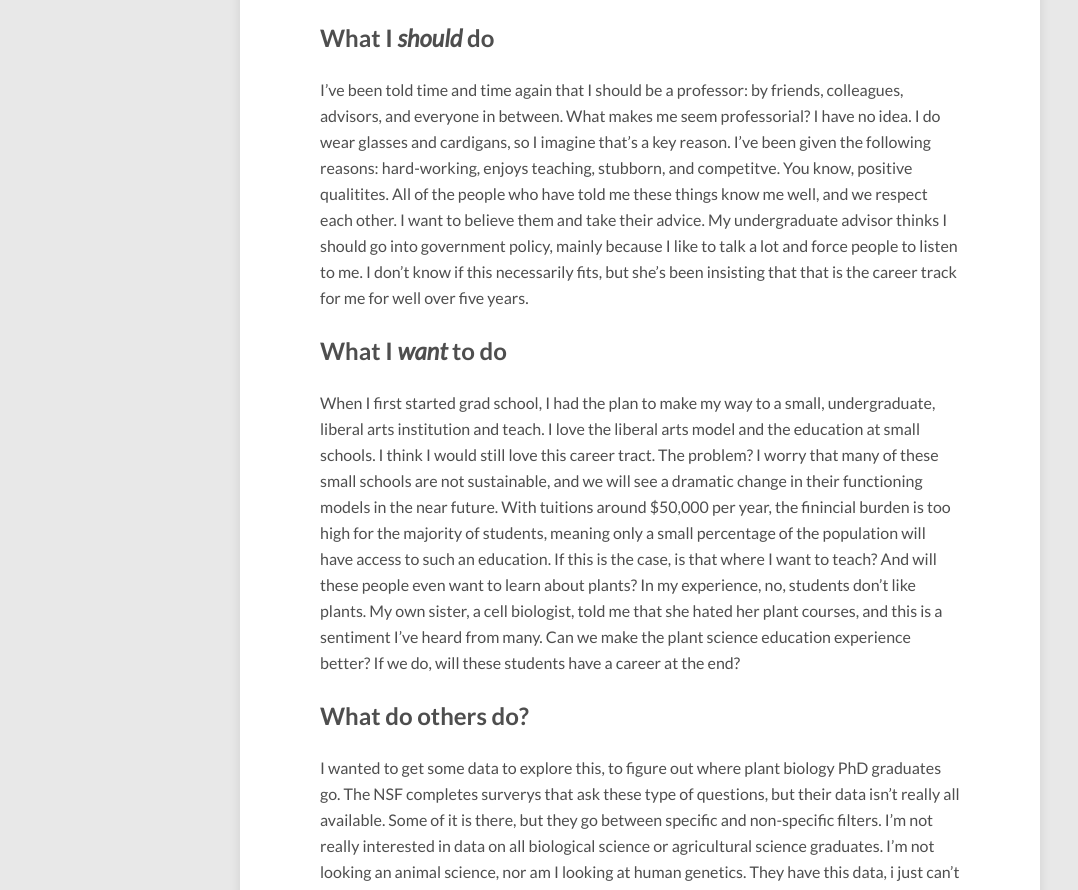
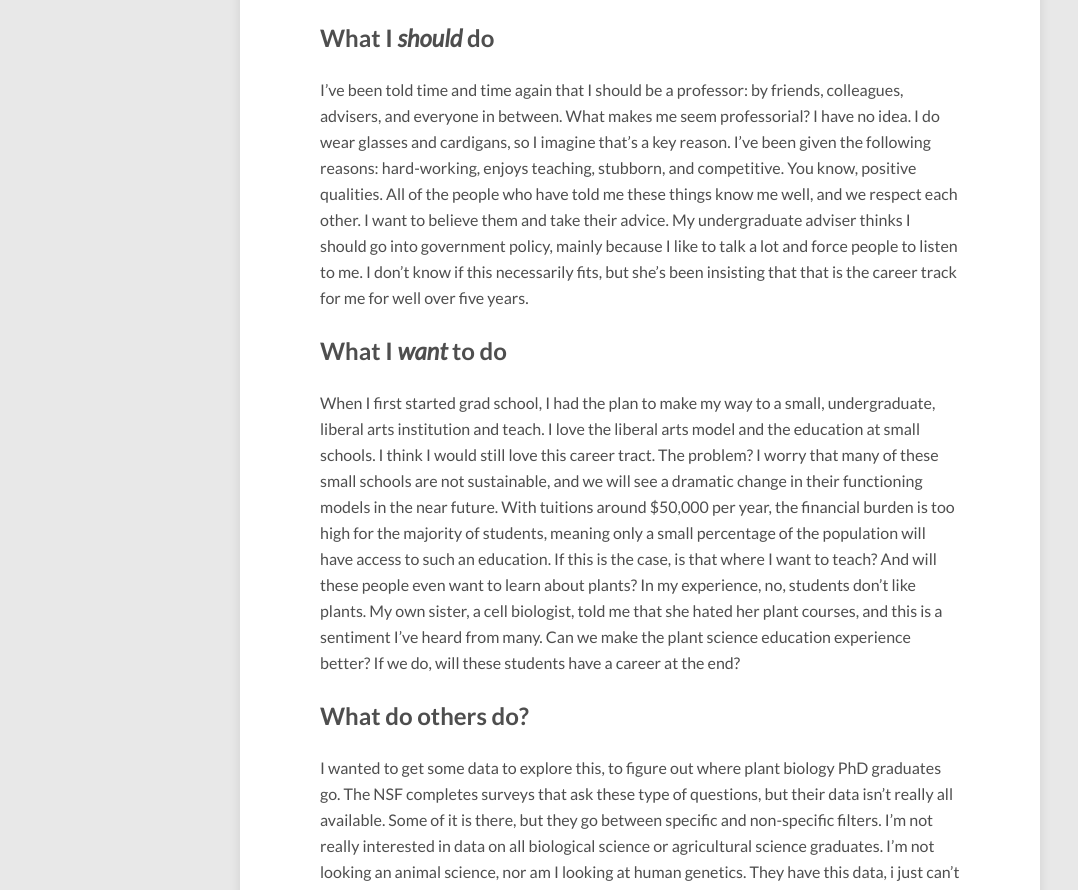
Before and after one commit to hanlonmt/hanlonmt.github.io, a Jekyll site: the page built from _posts/2015-1-11-future.md, in a window 1280 px wide and 1400 px high, scrolled down 1887 px. Shown: the part 180-1070 px from the top of the window, without its empty margins (0-1078 px from the left). Built offline with Jekyll 4.4.1, drawn with Linux system fonts in a browser that asks for light colours; nearby versions of some CDN libraries; comment, search, counter and statistics services are not loaded; some of the changed text lies outside the part shown.

Commit message:
fix typos

```diff
--- a/_posts/2015-1-11-future.md
+++ b/_posts/2015-1-11-future.md
@@ -30,13 +30,13 @@ Let's assume there are four large branches post-PhD: academia, industry, governm
 I've boxed in three things, two in blue (academia:research and government:policy) as two things I've been told that I should do. My initial goal (academia:teaching) is in orange. Other, the black box, is just that. There are all sorts of things there: writing, start-ups, careers totally outside of science. I'm not going to explore this in depth - there's plenty of other conversation elsewhere about this.
 
 ## What I *should* do
-I've been told time and time again that I should be a professor: by friends, colleagues, advisors, and everyone in between. What makes me seem professorial? I have no idea. I do wear glasses and cardigans, so I imagine that's a key reason. I've been given the following reasons: hard-working, enjoys teaching, stubborn, and competitve. You know, positive qualitites. All of the people who have told me these things know me well, and we respect each other. I want to believe them and take their advice. My undergraduate advisor thinks I should go into government policy, mainly because I like to talk a lot and force people to listen to me. I don't know if this necessarily fits, but she's been insisting that that is the career track for me for well over five years.
+I've been told time and time again that I should be a professor: by friends, colleagues, advisers, and everyone in between. What makes me seem professorial? I have no idea. I do wear glasses and cardigans, so I imagine that's a key reason. I've been given the following reasons: hard-working, enjoys teaching, stubborn, and competitive. You know, positive qualities. All of the people who have told me these things know me well, and we respect each other. I want to believe them and take their advice. My undergraduate adviser thinks I should go into government policy, mainly because I like to talk a lot and force people to listen to me. I don't know if this necessarily fits, but she's been insisting that that is the career track for me for well over five years.
 
 ## What I *want* to do
-When I first started grad school, I had the plan to make my way to a small, undergraduate, liberal arts institution and teach. I love the liberal arts model and the education at small schools. I think I would still love this career tract. The problem? I worry that many of these small schools are not sustainable, and we will see a dramatic change in their functioning models in the near future. With tuitions around $50,000 per year, the finincial burden is too high for the majority of students, meaning only a small percentage of the population will have access to such an education. If this is the case, is that where I want to teach? And will these people even want to learn about plants? In my experience, no, students don't like plants. My own sister, a cell biologist, told me that she hated her plant courses, and this is a sentiment I've heard from many. Can we make the plant science education experience better? If we do, will these students have a career at the end?
+When I first started grad school, I had the plan to make my way to a small, undergraduate, liberal arts institution and teach. I love the liberal arts model and the education at small schools. I think I would still love this career tract. The problem? I worry that many of these small schools are not sustainable, and we will see a dramatic change in their functioning models in the near future. With tuitions around $50,000 per year, the financial burden is too high for the majority of students, meaning only a small percentage of the population will have access to such an education. If this is the case, is that where I want to teach? And will these people even want to learn about plants? In my experience, no, students don't like plants. My own sister, a cell biologist, told me that she hated her plant courses, and this is a sentiment I've heard from many. Can we make the plant science education experience better? If we do, will these students have a career at the end?
 
 ## What do others do?
-I wanted to get some data to explore this, to figure out where plant biology PhD graduates go. The NSF completes surverys that ask these type of questions, but their data isn't really all available. Some of it is there, but they go between specific and non-specific filters. I'm not really interested in data on all biological science or agricultural science graduates. I'm not looking an animal science, nor am I looking at human genetics. They have this data, i just can't quite get to it to use the specifically filtered data to fulfill my own curiosity. Maybe we need more data, and it might be up to us to collect it. More on this (maybe) in the future.
+I wanted to get some data to explore this, to figure out where plant biology PhD graduates go. The NSF completes surveys that ask these type of questions, but their data isn't really all available. Some of it is there, but they go between specific and non-specific filters. I'm not really interested in data on all biological science or agricultural science graduates. I'm not looking an animal science, nor am I looking at human genetics. They have this data, i just can't quite get to it to use the specifically filtered data to fulfill my own curiosity. Maybe we need more data, and it might be up to us to collect it. More on this (maybe) in the future.
 
 ## What will I do?
 I don't know. For now, I'm just going to work on getting my PhD.
```
Also changed, not shown: other parts of _posts/2015-1-11-future.md (+2 -2 lines).
